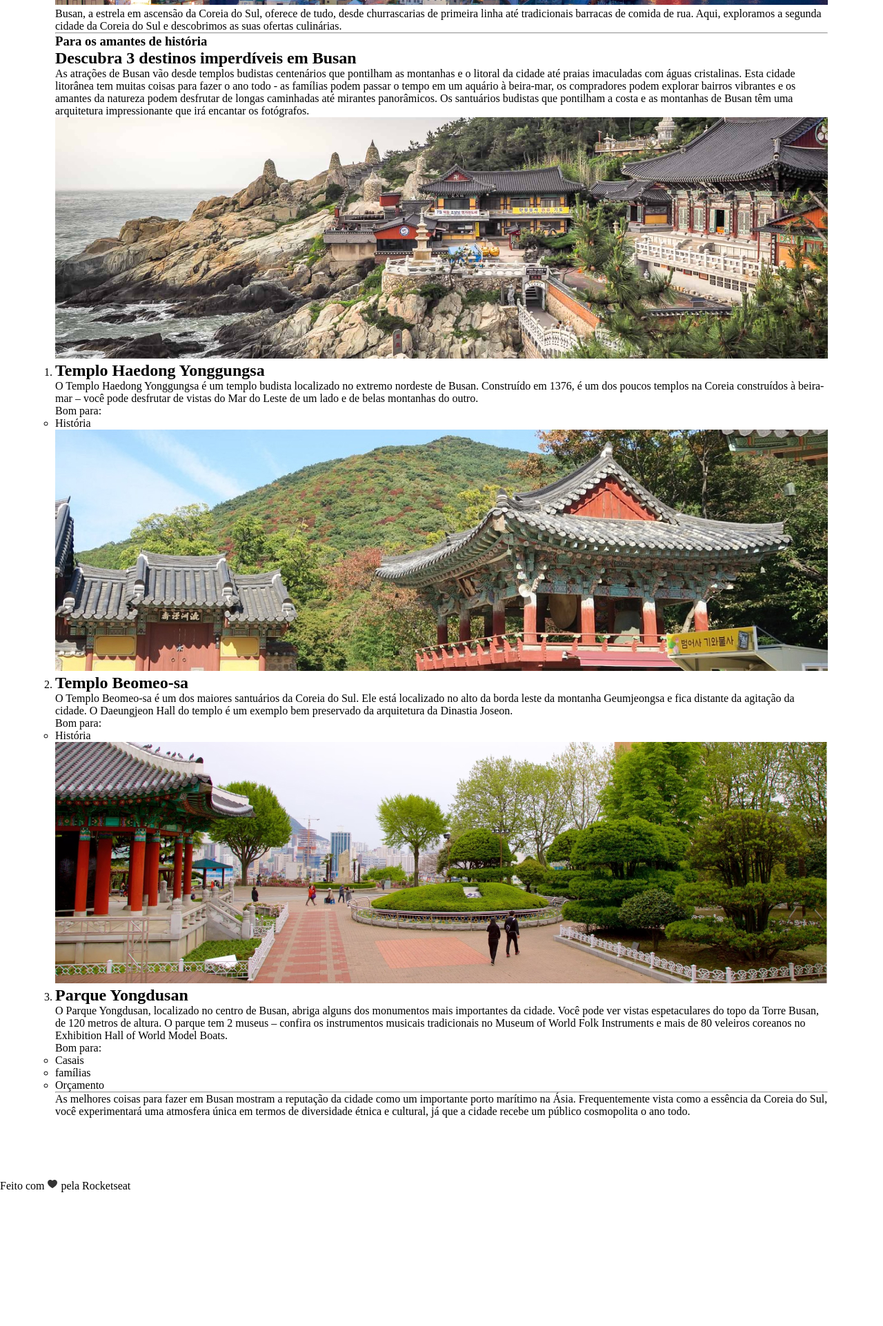
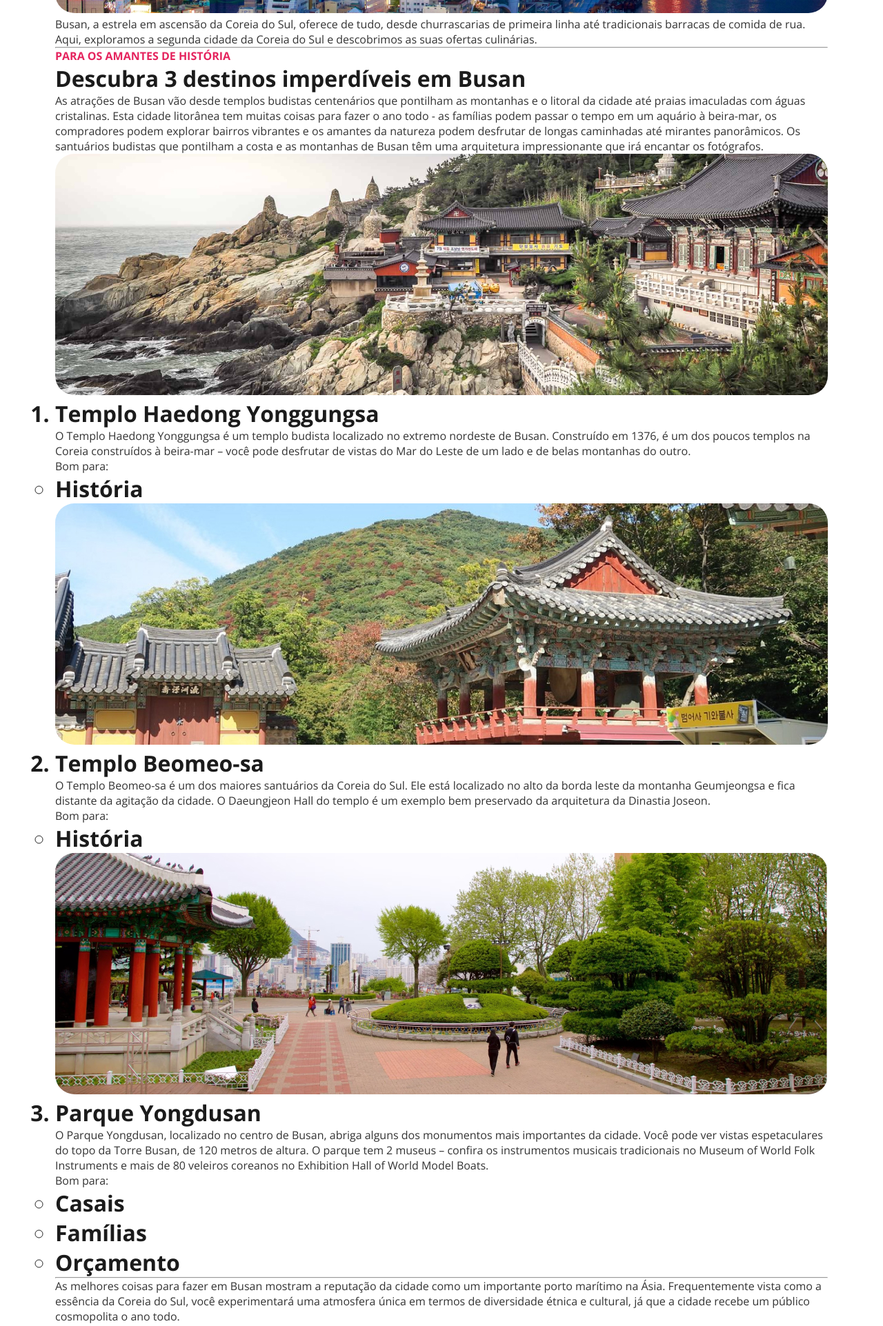
Before and after one commit to ambleandro/fullstack-desafio01, a plain HTML site: page index.html in a window 1280 px wide. Shown: the part 800-2723 px from the top of the page at 69% size. Before the commit the page ends 2529 px from the top, so only its background shows below. Drawn offline with nearby package versions, Linux system fonts and the light colour scheme.

Commit message:
aplicando fontes

```diff
--- a/index.html
+++ b/index.html
@@ -1,11 +1,15 @@
 <!DOCTYPE html>
 <html lang="pt-br">
 <head>
+  <link rel="preconnect" href="https://fonts.googleapis.com">
+  <link rel="preconnect" href="https://fonts.gstatic.com" crossorigin>
   <meta charset="UTF-8">
   <meta name="viewport" content="width=device-width, initial-scale=1.0">
+
   <title>Local turistico</title>
 
   <link rel="stylesheet" href="style.css">
+  <link href="https://fonts.googleapis.com/css2?family=Open+Sans:ital,wght@0,300..800;1,300..800&display=swap" rel="stylesheet">
 </head>
 <body>
   <div id="container">
@@ -41,51 +45,51 @@
         <!-- inicio da lista ordenada -->
         <ol>
 
-          <!-- primeiro item da lista de lugares -->
+          <!-- primeiro item da lista ordenada -->
           <img src="./assets/img1.jpg" alt="foto de várias construções em uma encosta rochosa">
           <li>
             <h2>
               Templo Haedong Yonggungsa
             </h2>
+          </li>
             <p>
               O Templo Haedong Yonggungsa é um templo budista localizado no extremo nordeste de Busan. Construído em 1376, é um dos poucos templos na Coreia construídos à beira-mar – você pode desfrutar de vistas do Mar do Leste de um lado e de belas montanhas do outro.
             </p>
             <p>Bom para:</p>
             <ul>
-              <li id="historia">História</li>
+              <li class="historia">História</li>
             </ul>
-
-            <!-- segundo item da lista de lugares -->
+            <!-- segundo item da lista dordenada -->
             <img src="./assets/img2.jpg" alt="foto do Templo Beomeo-sa com uma montanha ao fundo">
           <li>
               <h2>
                 Templo Beomeo-sa
               </h2>
+          </li>
             <p>
               O Templo Beomeo-sa é um dos maiores santuários da Coreia do Sul. Ele está localizado no alto da borda leste da montanha Geumjeongsa e fica distante da agitação da cidade. O Daeungjeon Hall do templo é um exemplo bem preservado da arquitetura da Dinastia Joseon.
             </p>
             <p>Bom para:</p>
             <ul>
-              <li id="historia">História</li>
+              <li class="historia">História</li>
             </ul>
-            </li>
 
-            <!-- terceiro item da lista de lugares -->
+            <!-- terceiro item da lista ordenada -->
             <img src="./assets/img3.jpg" alt="foto do Parque Yongdusan com várias árvores, algumas construções e algumas pessoas andando na praça">
           <li>
             <h2>
               Parque Yongdusan
             </h2>
+          </li>
           <p>
             O Parque Yongdusan, localizado no centro de Busan, abriga alguns dos monumentos mais importantes da cidade. Você pode ver vistas espetaculares do topo da Torre Busan, de 120 metros de altura. O parque tem 2 museus – confira os instrumentos musicais tradicionais no Museum of World Folk Instruments e mais de 80 veleiros coreanos no Exhibition Hall of World Model Boats.
           </p>
           <p>Bom para:</p>
           <ul>
-              <li id="casais">Casais</li>
-              <li id="familias">famílias</li>
-              <li id="orcamento">Orçamento</li>
+            <li class="casais">Casais</li>
+            <li class="familias">Famílias</li>
+            <li class="orcamento">Orçamento</li>
           </ul>
-          </li>
 
         </ol>
         <!-- fim da lista ordenada -->
--- a/style.css
+++ b/style.css
@@ -1,9 +1,60 @@
 * {
   margin: 0;
   padding: 0;
+  font-family: "Open Sans", sans-serif;
 }
 
 #container {
   width: 1120px;
   margin: 88px auto;
 }
+
+h1 {
+  font-size: 36px;
+  font-weight: bold;
+  color: #1B1B1B;
+}
+
+h2 {
+  font-size: 32px;
+  font-weight: bold;
+  color: #1B1B1B;
+}
+
+h3 {
+  font-size: 16px;
+  font-weight: bold;
+  text-transform: uppercase;
+  color: #E5245E;
+}
+
+p {
+  color: #333333;
+}
+
+ol li {
+  font-size: 32px;
+  color: #1B1B1B;
+  font-weight: bold;
+}
+
+li .historia {
+  color: #0C51A7;
+}
+
+li .casais {
+  color: #591B98;
+}
+
+li .familias {
+  color: #E5245E;
+}
+
+li .orcamento {
+  color: #E95E10;
+}
+
+
+img {
+  border-radius: 28px;
+}
```
Lines whose indentation alone changed are shown as unchanged.
